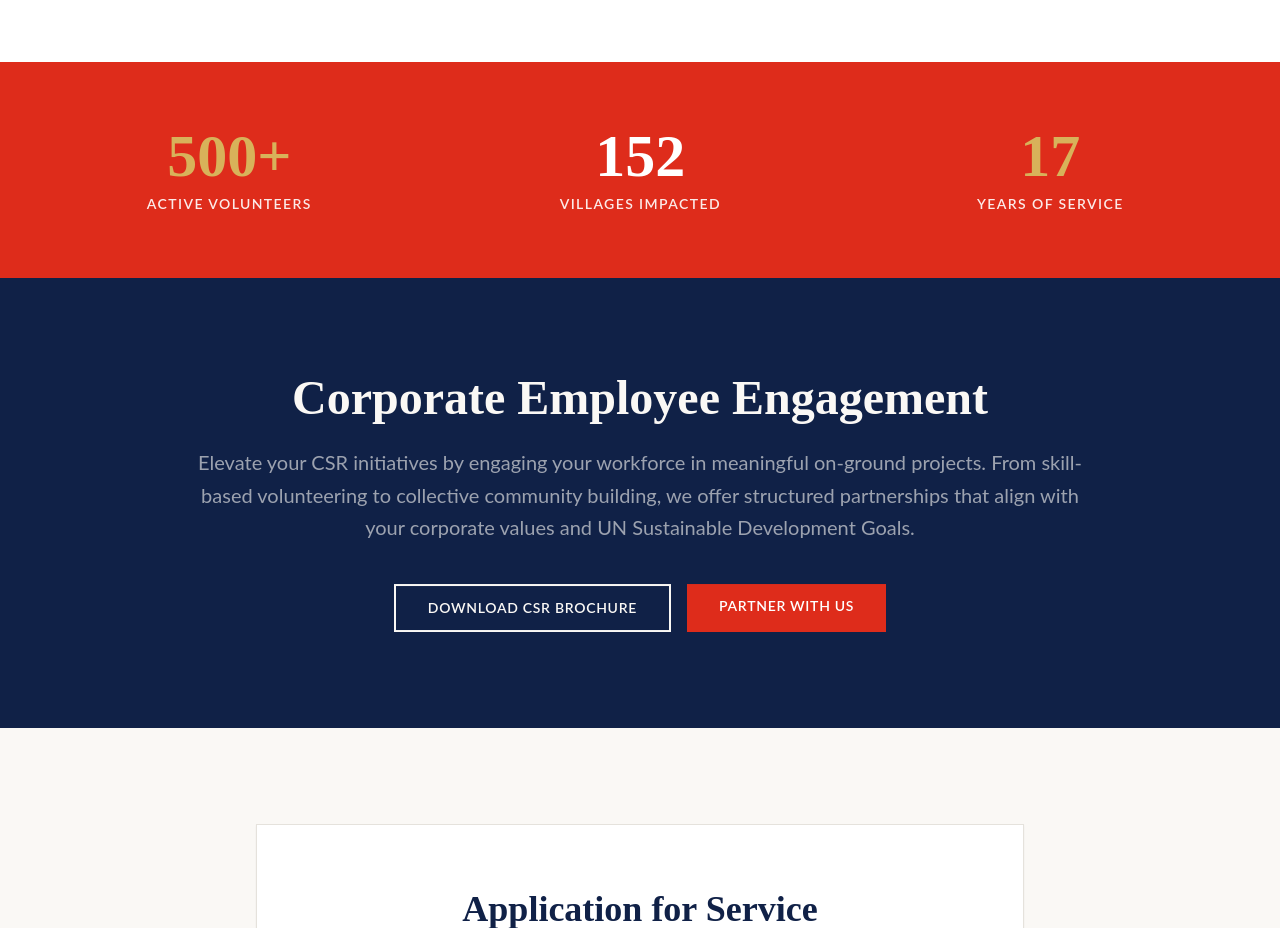
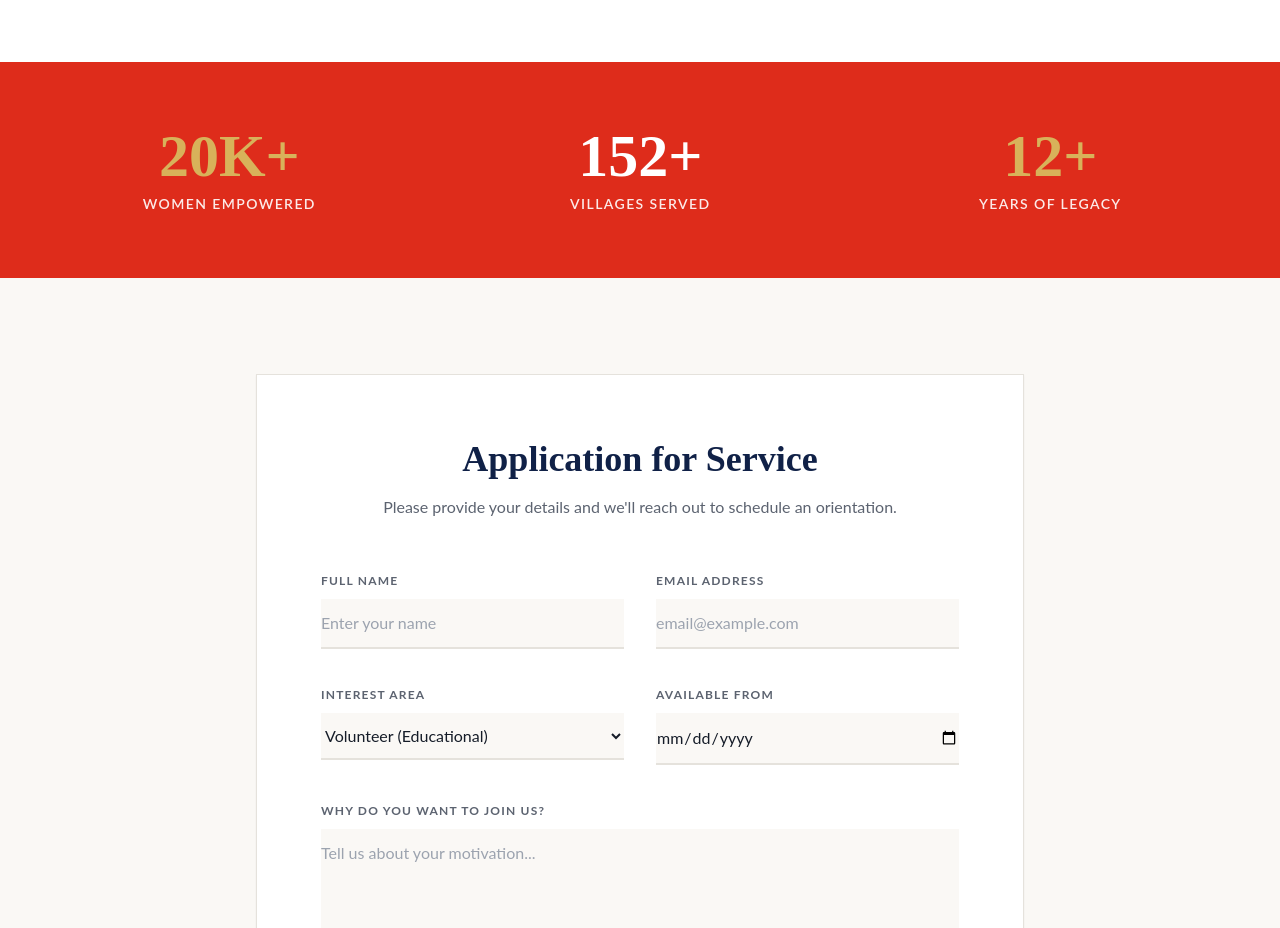
Before and after one commit to MrAbhiudaySingh/khajani-welfare-society-webpage, a React (Vite) app: page /volunteer in a window 1280 px wide. Shown: the part 2040-2968 px from the top of the page. Built offline with nearby package versions, Linux system fonts and the light colour scheme; the HTML template or start-up script is replaced by a standard one.

Commit message:
update: Revise VolunteerPage stats and content
- Updated stats: 20K+ Women Empowered, 152+ Villages Served, 12+ Years of Legacy
- Removed Corporate Engagement section
- Streamlined page layout

```diff
--- a/src/pages/VolunteerPage.tsx
+++ b/src/pages/VolunteerPage.tsx
@@ -101,39 +101,22 @@ const VolunteerPage = () => {
       <section className="bg-accent text-accent-foreground py-16 px-6 md:px-12">
         <div className="max-w-7xl mx-auto grid grid-cols-1 md:grid-cols-3 gap-12 text-center">
           <Reveal variant="fade-up">
-            <p className="text-5xl md:text-6xl font-bold text-secondary font-display">500+</p>
-            <p className="uppercase tracking-widest text-sm font-semibold opacity-90 mt-2">Active Volunteers</p>
+            <p className="text-5xl md:text-6xl font-bold text-secondary font-display">20K+</p>
+            <p className="uppercase tracking-widest text-sm font-semibold opacity-90 mt-2">Women Empowered</p>
           </Reveal>
           <Reveal variant="fade-up" delay={100}>
-            <p className="text-5xl md:text-6xl font-bold font-display">152</p>
-            <p className="uppercase tracking-widest text-sm font-semibold opacity-90 mt-2">Villages Impacted</p>
+            <p className="text-5xl md:text-6xl font-bold font-display">152+</p>
+            <p className="uppercase tracking-widest text-sm font-semibold opacity-90 mt-2">Villages Served</p>
           </Reveal>
           <Reveal variant="fade-up" delay={200}>
-            <p className="text-5xl md:text-6xl font-bold text-secondary font-display">17</p>
-            <p className="uppercase tracking-widest text-sm font-semibold opacity-90 mt-2">Years of Service</p>
+            <p className="text-5xl md:text-6xl font-bold text-secondary font-display">12+</p>
+            <p className="uppercase tracking-widest text-sm font-semibold opacity-90 mt-2">Years of Legacy</p>
           </Reveal>
         </div>
       </section>
 
-      {/* Corporate Engagement */}
-      <section className="bg-primary text-primary-foreground py-24 px-6 md:px-12">
-        <Reveal variant="fade-up">
-          <div className="max-w-4xl mx-auto text-center">
-            <h2 className="text-4xl md:text-5xl font-bold mb-6 font-display">Corporate Employee Engagement</h2>
-            <p className="text-xl text-primary-foreground/60 mb-10 leading-relaxed">
-              Elevate your CSR initiatives by engaging your workforce in meaningful on-ground projects. From skill-based volunteering to collective community building, we offer structured partnerships that align with your corporate values and UN Sustainable Development Goals.
-            </p>
-            <div className="flex flex-wrap justify-center gap-4">
-              <a href="#" className="border-2 border-primary-foreground px-8 py-3 font-semibold hover:bg-primary-foreground hover:text-primary transition-all uppercase tracking-wider text-sm">
-                Download CSR Brochure
-              </a>
-              <a href="/collaborations" className="bg-accent text-accent-foreground px-8 py-3 font-semibold hover:bg-accent/90 transition-all uppercase tracking-wider text-sm">
-                Partner with Us
-              </a>
-            </div>
-          </div>
-        </Reveal>
-      </section>
+
+
 
       {/* Application Form */}
       <section className="bg-background py-24 px-6 md:px-12" id="apply">
```
